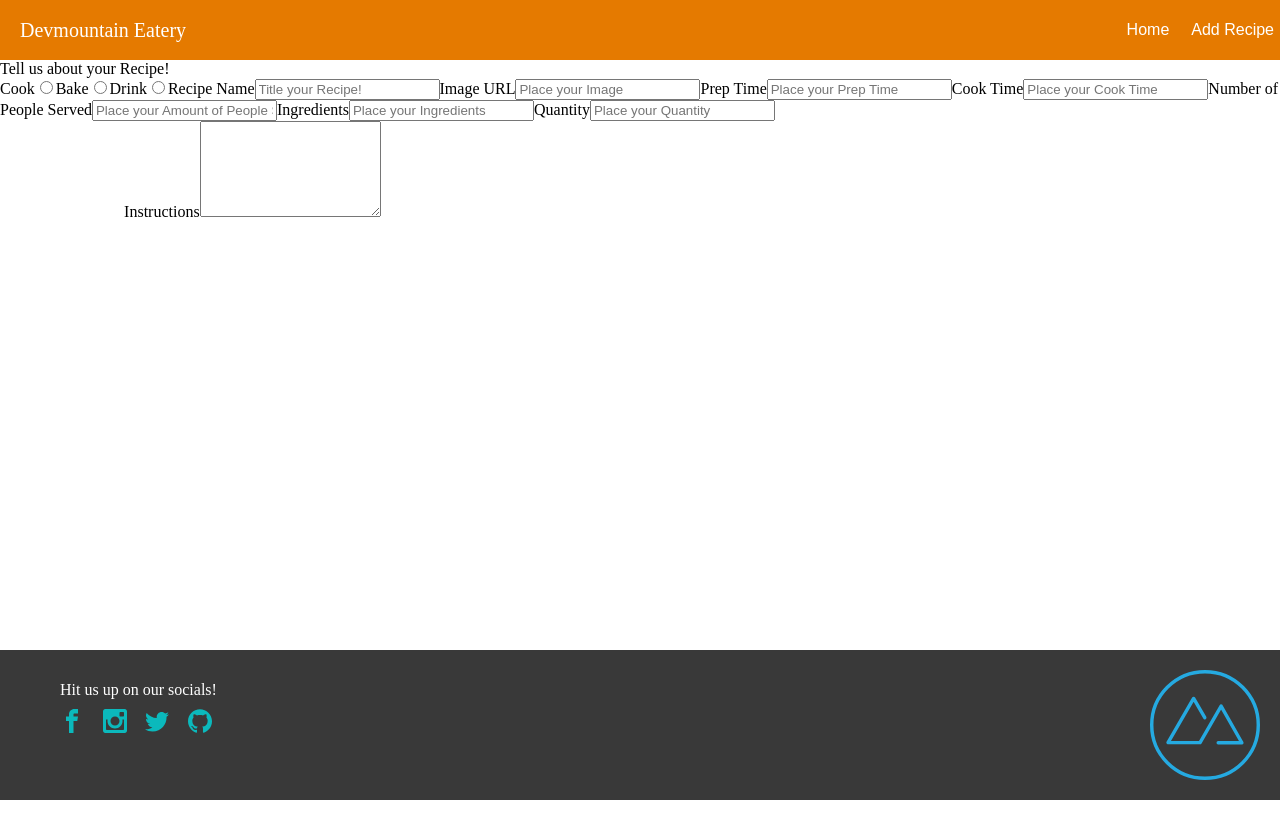
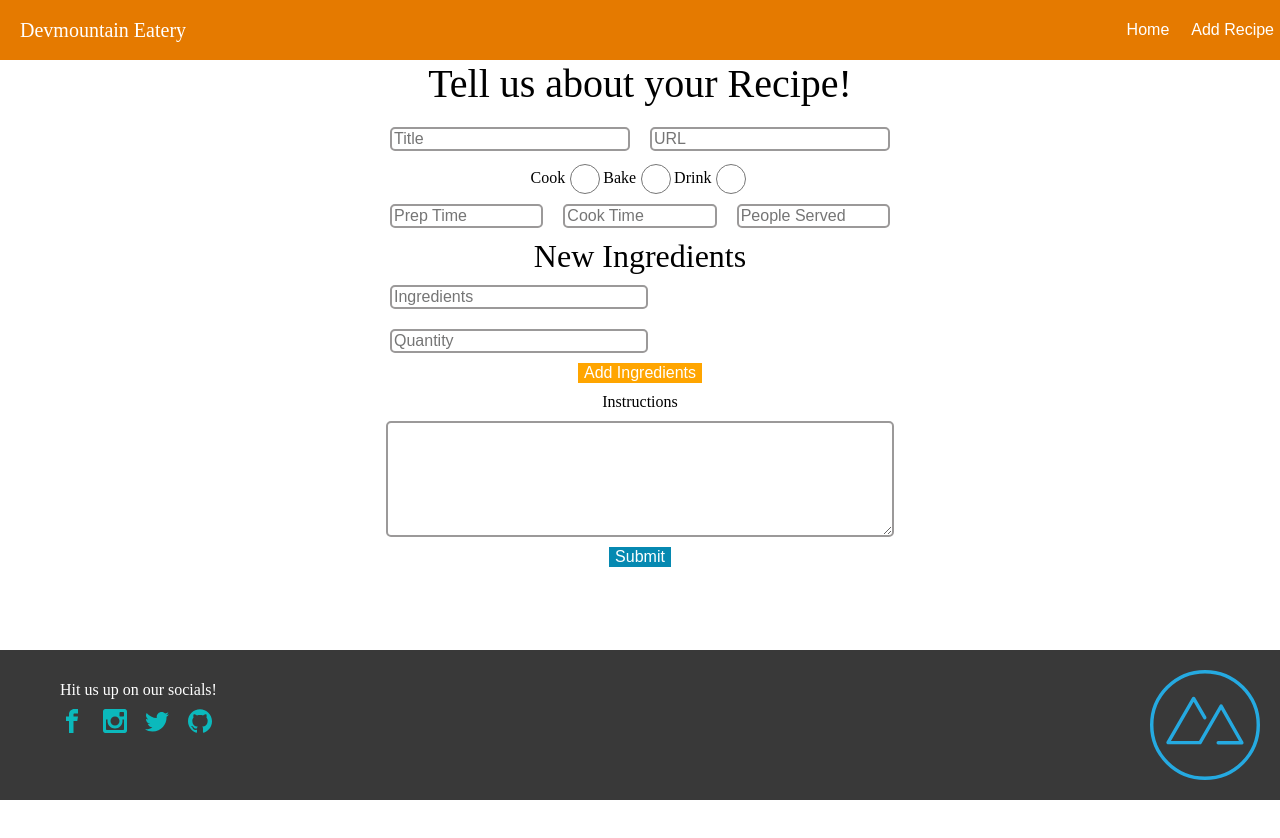
Before and after one commit to Mudpadans/Spec-Assingment3, a React (Create React App) app: page /newRecipe in a window 1280 px wide. Shown: the top 838 px of the page. Built offline with nearby package versions, Linux system fonts and the light colour scheme.

Commit message:
more css

```diff
--- a/src/App.css
+++ b/src/App.css
@@ -21,3 +21,18 @@ time, mark, audio, video {
 }
 
 /* --------- Begin your CSS Below here --------- */
+
+html, body {
+	height: 100%;
+}
+
+.app {
+	display: flex;
+	flex-direction: column;
+	min-height: 100vh;
+	padding-bottom: 150px;
+}
+
+.app > Routes {
+	flex-grow: 1;
+}
--- a/src/components/Footer/Footer.module.css
+++ b/src/components/Footer/Footer.module.css
@@ -8,6 +8,7 @@ footer {
     justify-content: space-between;
     align-items: center;
     padding: 0 20px;
+    margin-top: 150px;
 }
 
 .socials, .logo {
--- a/src/components/detailComponents/DetailScreen.jsx
+++ b/src/components/detailComponents/DetailScreen.jsx
@@ -9,6 +9,7 @@ import styles from './DetailScreen.module.css'
 const DetailScreen = () => {
   const { id } = useParams()
   const [recipe, setRecipe] = useState({})
+  const [error, setError] = useState(false);
 
   useEffect(() => {
     axios
@@ -16,7 +17,16 @@ const DetailScreen = () => {
       .then((res) => {
         setRecipe(res.data)
       })
-  })
+      .catch((err) => {
+        console.log(err)
+        setError(true);
+      })
+  }, [id])
+
+  if (error) {
+    return <div>An error occurred while loading the recipe. Please try again later.</div>;
+  }
+
 
   return (
     <section>
--- a/src/components/homeComponents/Home.module.css
+++ b/src/components/homeComponents/Home.module.css
@@ -1,3 +1,5 @@
+
+
 .recipe_section {
     display: flex;
     flex-direction: column;
--- a/src/components/homeComponents/HomeScreen.jsx
+++ b/src/components/homeComponents/HomeScreen.jsx
@@ -24,10 +24,9 @@ const HomeScreen = () => {
     <div>
       <AdBanner />
       <RecipeContainer recipes={recipes}/>
+      <div style={{ height: '13000px' }}></div>
     </div>
   )
 }
 
 export default HomeScreen
-
-//
--- a/src/components/newRecipeComponents/NewRecipeScreen.jsx
+++ b/src/components/newRecipeComponents/NewRecipeScreen.jsx
@@ -55,83 +55,86 @@ const NewRecipeScreen = () => {
       <h1>Tell us about your Recipe!</h1>
         <Formik initialValues={initialValues} onSubmit={onSubmit}>
           {({ values, handleChange, handleSubmit }) => (
-          <Form onSubmit={handleSubmit}>
-            <label for="radio-buttons">
-              <label for="cook">Cook
-                <Field type="radio" name="type" value="cook"/>
-              </label>
-              <label for="bake">Bake
-                <Field type="radio" name="type" value="bake"/>
-              </label>
-              <label for="drink">Drink
-                <Field type="radio" name="type" value="drink"/>
-              </label>
-            </label>
-            <label>Recipe Name</label>
-            <Field
-              placeholder="Title your Recipe!"
+          <form onSubmit={handleSubmit}>
+            <div className={styles.input_container}>
+              <input
+                placeholder="Title"
                 value={values.recipeName}
                 onChange={handleChange}
                 name="recipeName"
               />
-            <label>Image URL</label>
-            <Field
-              placeholder="Place your Image"
+              <input
+                placeholder="URL"
                 value={values.imageURL}
                 onChange={handleChange}
                 name="imageURL"
               />
-            <label>Prep Time</label>
+            </div>
+            <div className={styles.radio_container}>
+              <label for="radio-buttons">
+                <label for="cook">Cook
+                  <input type="radio" name="type" value="cook"/>
+                </label>
+                <label for="bake">Bake
+                  <input type="radio" name="type" value="bake"/>
+                </label>
+                <label for="drink">Drink
+                  <input type="radio" name="type" value="drink"/>
+                </label>
+              </label>
+            </div>
+            <div className={styles.input_container}>
               <input
-              placeholder="Place your Prep Time"
+                placeholder="Prep Time"
                 value={values.prepTime}
                 onChange={handleChange}
                 name="prepTime"
               />
-            <label>Cook Time</label>
               <input
-              placeholder="Place your Cook Time"
+                placeholder="Cook Time"
                 value={values.cookTime}
                 onChange={handleChange}
                 name="cookTime"
               />
-            <label>Number of People Served</label>
               <input
-              placeholder="Place your Amount of People Served"
+                placeholder="People Served"
                 value={values.serves}
                 onChange={handleChange}
                 name="serves"
               />
-            <label>Ingredients</label>
+            </div>
+            <h3>New Ingredients</h3>
+              <div className={styles.input_container}>
+                <div className={styles.ingredient_inputs}>
                   <input
-              placeholder="Place your Ingredients"
+                    placeholder="Ingredients"
                     value={name}
                     onChange={(e) => setName(e.target.value)}
                   />
-            <label>Quantity</label>
                   <input
-              placeholder="Place your Quantity"
+                    placeholder="Quantity"
                     value={quantity}
                     onChange={(e) => setQuantity(e.target.value)}
                   />
+                </div>
                 <ul>{ingredientDisplay}</ul>
+              </div>
             <button
               type="button"
-              className="orange-btn"
+              className={styles.orange_btn}
               onClick={addIngredient}
             >Add Ingredients</button>
             <label>Instructions</label>
-            <Field
-              as="textarea"
+            <textarea
               rows={6}
               value={values.instructions}
               onChange={handleChange}
               name="instructions"
-            ></Field>
-            <button type="submit" className="blue-btn">
+            ></textarea>
+            <button type="submit" className={styles.blue_btn}>
               Submit
             </button>
-          </Form>
+          </form>
           )}
         </Formik>
     </section>
--- a/src/components/newRecipeComponents/NewRecipeScreen.module.css
+++ b/src/components/newRecipeComponents/NewRecipeScreen.module.css
@@ -0,0 +1,83 @@
+h1 {
+    text-align: center;
+    font-size: 40px;
+}
+
+section {
+    display: flex;
+    flex-direction: column;
+    align-items: center;
+}
+
+form {
+    display: flex;
+    flex-direction: column;
+    align-items: center;
+    width: 500px;
+    height: fit-content;
+    gap: 10px;
+    margin-top: 20px;
+}
+
+form input, form textarea {
+    border: 2px solid rgb(155, 153, 153);
+    border-radius: 5px;
+    font-size: 16px;
+}
+
+form label {
+    font-size: 16px;
+}
+
+form input[type=radio] {
+    height: 30px;
+    width: 30px;
+    border: 5px;
+}
+
+.input_container {
+    display: flex;
+    flex-wrap: nowrap;
+    justify-content: space-between;
+    gap: 20px;
+    width: 100%;
+}
+
+.input_container input {
+    width: 100%;
+}
+
+.radio_container {
+    display: flex;
+    width: 100%;
+    justify-content: center;
+    gap: 20px;
+}
+
+.radio_container label {
+    display: flex;
+    align-items: center ;
+}
+
+.ingredient_inputs {
+    display: flex;
+    flex-direction: column;
+    gap: 20px;
+    width: 50%;
+}
+
+ul {
+    width: 40%;
+}
+
+textarea {
+    width: 100%;
+}
+
+.blue_btn {
+    background-color: rgb(6, 137, 177);
+}
+
+.orange_btn {
+    background-color: orange;
+}
```
Lines whose indentation alone changed are shown as unchanged.
